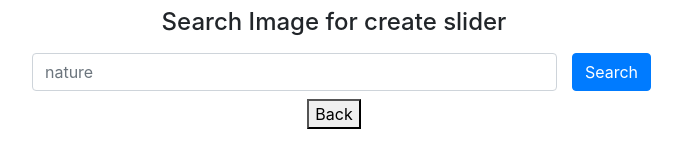
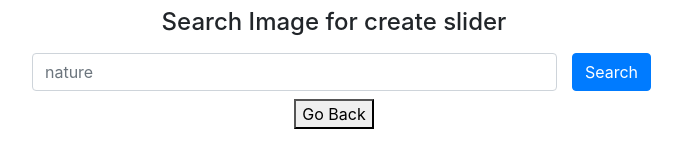
Before and after one commit to Shamima-Jesmin/fancy-slider-main, a plain HTML site: page index.html in a window 1280 px wide. Shown: the whole page, without its empty margins (306-988 px from the left). Drawn offline with nearby package versions, Linux system fonts and the light colour scheme.

Commit message:
some features tested

```diff
--- a/index.html
+++ b/index.html
@@ -55,7 +55,7 @@
     </div>
   </div>
 <div id="backArea" class="d-flex justify-content-center">
-  <button id="backBtn" onclick="window.history.go(-1)">Back</button>
+  <button id="backBtn" onclick="window.history.go(-1)">Go Back</button>
 </div>
 
   <!-- Optional JavaScript -->
```
Also changed, not shown: app.js (line endings or trailing spaces).
